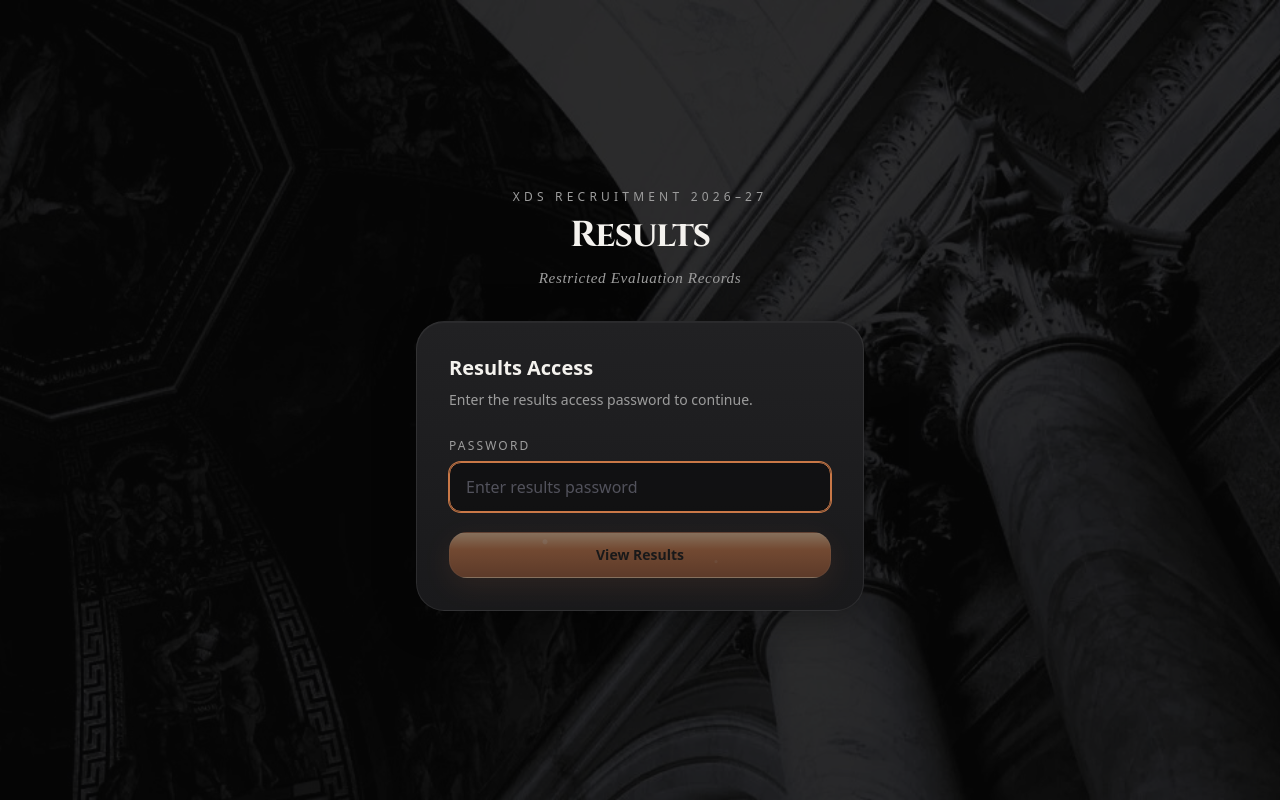
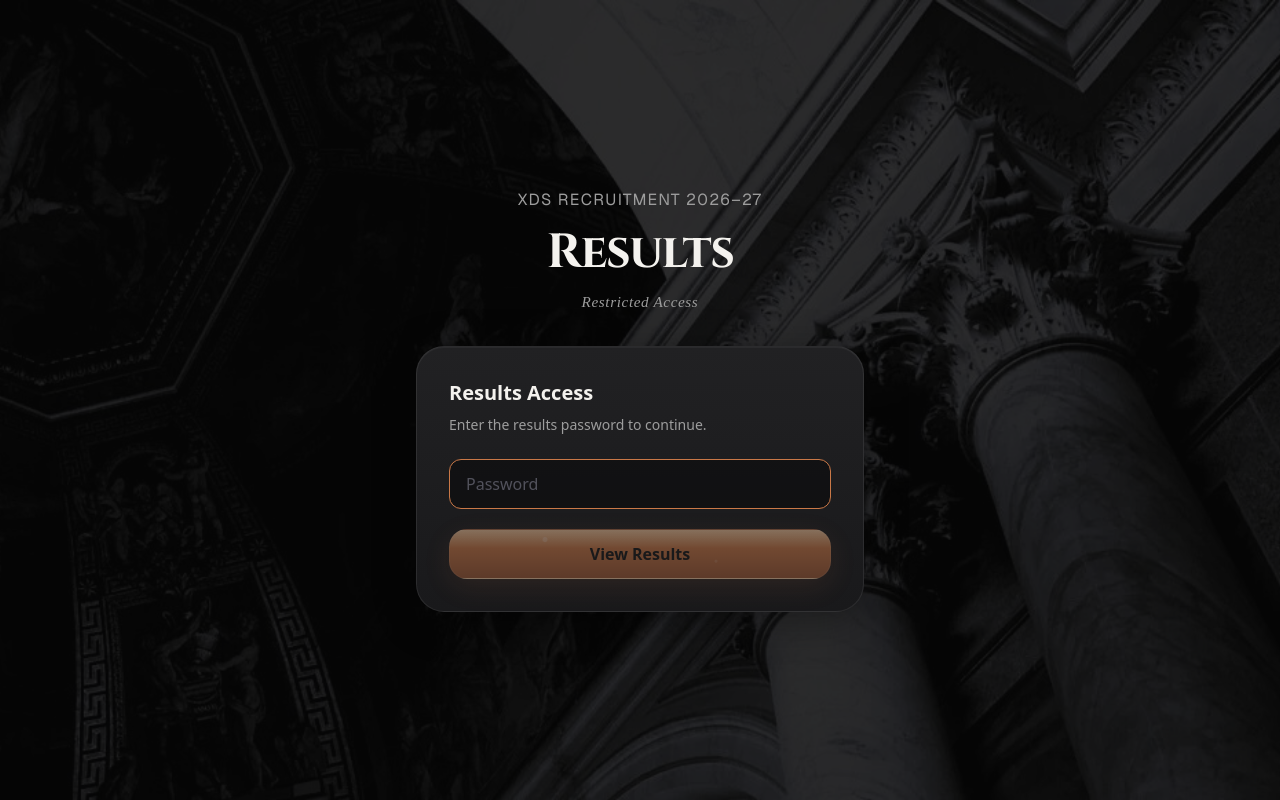
Before and after one commit to Maddymkh/xds-console, a Next.js app: page /results/login in a window 1280 px wide. Built offline with nearby package versions, Linux system fonts and the light colour scheme.

Commit message:
Add separate results authentication

```diff
--- a/app/api/results-login/route.ts
+++ b/app/api/results-login/route.ts
@@ -6,7 +6,7 @@ export async function POST(req: Request) {
 
   if (password !== process.env.RESULTS_PASSWORD) {
     return NextResponse.json(
-      { error: "Unauthorized" },
+      { error: "Invalid password" },
       { status: 401 }
     );
   }
--- a/app/login/page.tsx
+++ b/app/login/page.tsx
@@ -3,9 +3,11 @@
 import { useState } from "react";
 import { useRouter } from "next/navigation";
 
+
 export default function LoginPage() {
   const [password, setPassword] = useState("");
   const [loading, setLoading] = useState(false);
+
   const router = useRouter();
 
   async function login() {
@@ -23,8 +25,7 @@ export default function LoginPage() {
       });
 
       if (res.ok) {
-        router.push("/organizer");
-        router.refresh();
+        router.push("/");
       } else {
         alert("Incorrect password.");
         setPassword("");
@@ -47,7 +48,7 @@ export default function LoginPage() {
         <div className="mb-8 text-center">
 
           <p className="mb-3 text-xs uppercase tracking-[0.35em] text-[var(--muted)]">
-            St. Xavier's College
+            St. Xavier's College (Autonomous), Kolkata
           </p>
 
           <h1 className="display text-4xl text-[var(--text)]">
@@ -64,7 +65,7 @@ export default function LoginPage() {
 
           <div className="mb-7">
             <h2 className="text-xl font-semibold text-[var(--text)]">
-              Organizer Access
+              Board Access
             </h2>
 
             <p className="mt-2 text-sm text-[var(--muted)]">
--- a/app/results/login/page.tsx
+++ b/app/results/login/page.tsx
@@ -6,6 +6,7 @@ import { useRouter } from "next/navigation";
 export default function ResultsLoginPage() {
   const [password, setPassword] = useState("");
   const [loading, setLoading] = useState(false);
+
   const router = useRouter();
 
   async function login() {
@@ -13,7 +14,6 @@ export default function ResultsLoginPage() {
 
     setLoading(true);
 
-    try {
     const res = await fetch("/api/results-login", {
       method: "POST",
       headers: {
@@ -29,51 +29,44 @@ export default function ResultsLoginPage() {
       alert("Incorrect results password.");
       setPassword("");
     }
-    } catch {
-      alert("Something went wrong.");
-    } finally {
+
     setLoading(false);
-    }
   }
 
   return (
     <main className="relative flex min-h-screen items-center justify-center px-6">
 
-      <div className="relative w-full max-w-md">
+      <div className="w-full max-w-md">
 
         <div className="mb-8 text-center">
 
-          <p className="mb-3 text-xs uppercase tracking-[0.35em] text-[var(--muted)]">
+          <p className="caption">
             XDS Recruitment 2026–27
           </p>
 
-          <h1 className="display text-4xl text-[var(--text)]">
+          <h1 className="display mt-4 text-5xl text-[var(--text)]">
             Results
           </h1>
 
           <p className="subtitle mt-3">
-            Restricted Evaluation Records
+            Restricted Access
           </p>
 
         </div>
 
-        <div className="panel rounded-[28px] p-8 backdrop-blur-xl">
+        <div className="panel p-8">
 
           <h2 className="text-xl font-semibold text-[var(--text)]">
             Results Access
           </h2>
 
           <p className="mt-2 text-sm text-[var(--muted)]">
-            Enter the results access password to continue.
+            Enter the results password to continue.
           </p>
-
-          <label className="mb-2 mt-7 block text-xs uppercase tracking-[0.18em] text-[var(--muted)]">
-            Password
-          </label>
 
           <input
             type="password"
-            placeholder="Enter results password"
+            placeholder="Password"
             value={password}
             autoFocus
             onChange={(e) => setPassword(e.target.value)}
@@ -83,16 +76,18 @@ export default function ResultsLoginPage() {
               }
             }}
             className="
-              w-full rounded-xl
-              border border-white/10
+              mt-6
+              w-full
+              rounded-xl
+              border
+              border-white/10
               bg-black/40
-              px-4 py-3
+              px-4
+              py-3
               text-[var(--text)]
               outline-none
               placeholder:text-zinc-600
               focus:border-[var(--accent)]
-              focus:ring-1
-              focus:ring-[var(--accent)]
             "
           />
 
@@ -103,8 +98,9 @@ export default function ResultsLoginPage() {
               copper-button
               mt-5
               w-full
-              px-5 py-3
-              text-sm font-semibold
+              px-5
+              py-3
+              font-semibold
               disabled:cursor-not-allowed
               disabled:opacity-50
             "
--- a/middleware.ts
+++ b/middleware.ts
@@ -1,21 +1,22 @@
 import { NextRequest, NextResponse } from "next/server";
 
 export function middleware(req: NextRequest) {
-  const path = req.nextUrl.pathname;
+  const pathname = req.nextUrl.pathname;
 
-  // PUBLIC
+  // Public login pages
   if (
-    path.startsWith("/participant") ||
-    path.startsWith("/login") ||
-    path.startsWith("/results/login") ||
-    path === "/api/login" ||
-    path === "/api/results-login"
+    pathname.startsWith("/login") ||
+    pathname.startsWith("/judge/login") ||
+    pathname.startsWith("/results/login") ||
+    pathname === "/api/login" ||
+    pathname === "/api/results-login" ||
+    pathname.startsWith("/participant")
   ) {
     return NextResponse.next();
   }
 
-  // RESULTS — separate password
-  if (path.startsWith("/results")) {
+  // Results has a SECOND password
+  if (pathname.startsWith("/results")) {
     const resultsAuth = req.cookies.get("xds-results-auth");
 
     if (!resultsAuth || resultsAuth.value !== "yes") {
@@ -27,7 +28,7 @@ export function middleware(req: NextRequest) {
     return NextResponse.next();
   }
 
-  // ORGANIZER / JUDGE / OTHER STAFF PAGES
+  // Everything else uses the NORMAL login
   const auth = req.cookies.get("xds-auth");
 
   if (!auth || auth.value !== "yes") {
```
Lines whose indentation alone changed are shown as unchanged.
